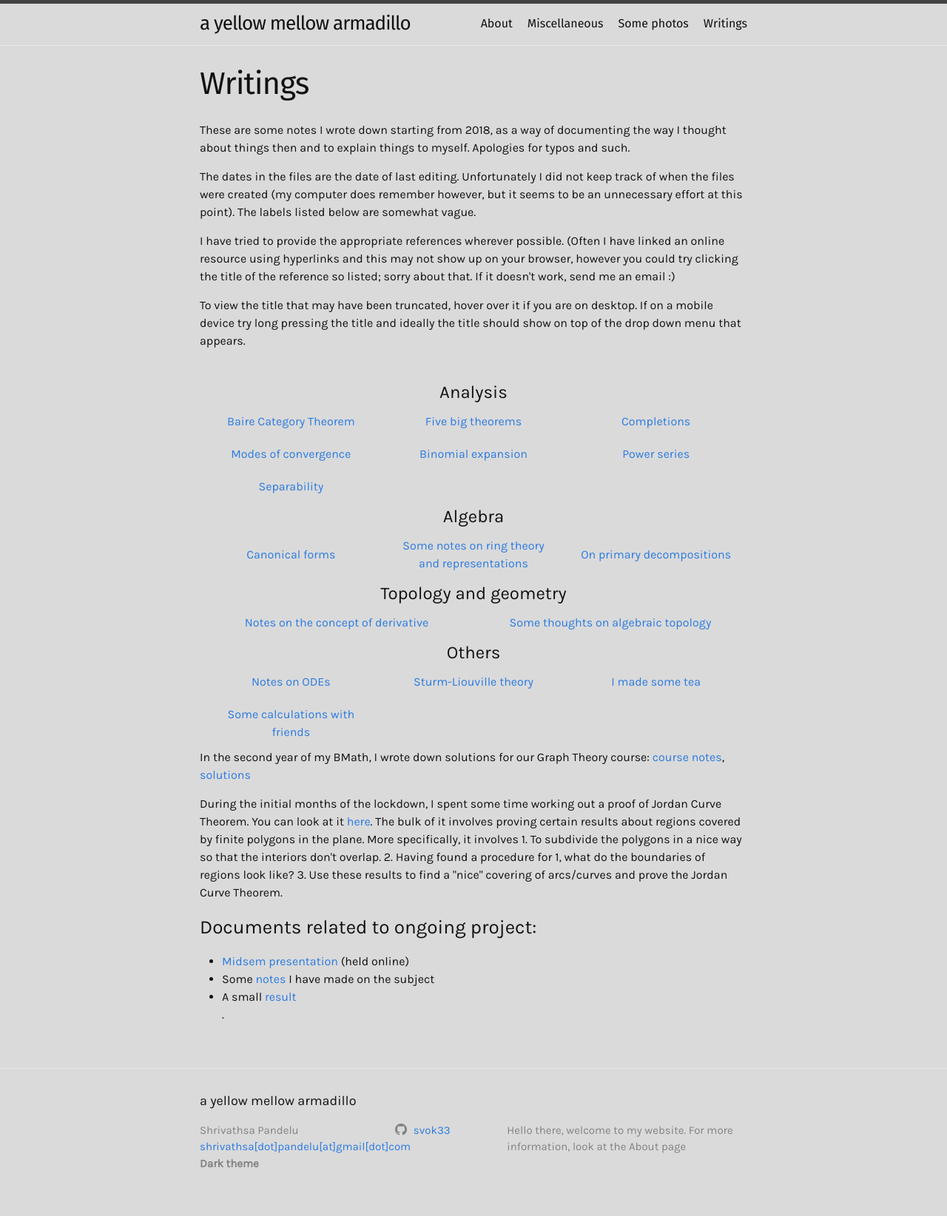
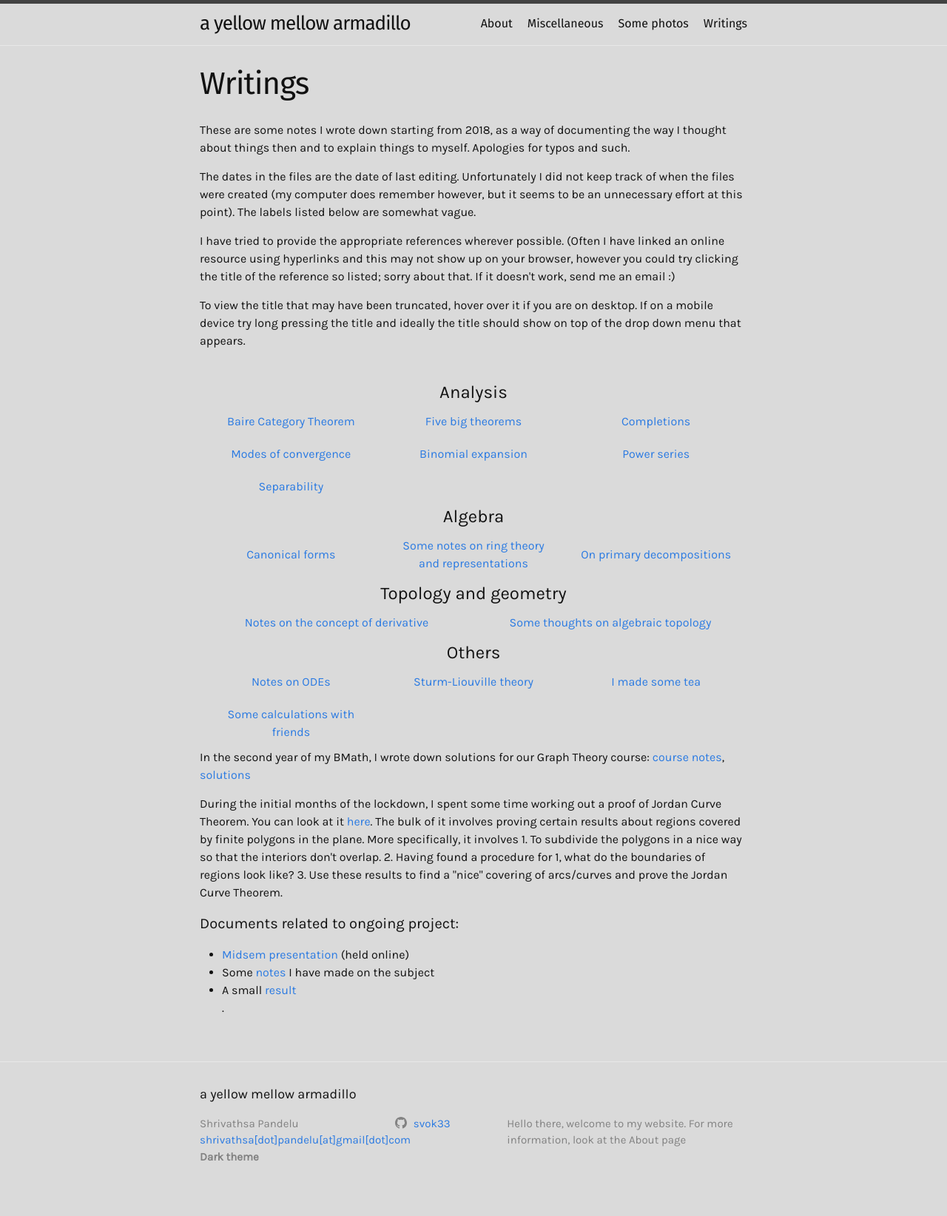
Before and after one commit to shrivathsap/shrivathsap.github.io, a Jekyll site: the page built from writings.html, in a window 1280 px wide. Shown: the whole page at 74% size. Built offline with Jekyll 4.4.1, drawn with Linux system fonts in a browser that asks for light colours.

```diff
--- a/writings.html
+++ b/writings.html
@@ -119,7 +119,7 @@ title: Writings
 
 		<p>During the initial months of the lockdown, I spent some time working out a proof of Jordan Curve Theorem. You can look at it <a href="./resources/pdfs/topgeom/even better.pdf">here</a>. The bulk of it involves proving certain results about regions covered by finite polygons in the plane. More specifically, it involves 1. To subdivide the polygons in a nice way so that the interiors don't overlap. 2. Having found a procedure for 1, what do the boundaries of regions look like? 3. Use these results to find a "nice" covering of arcs/curves and prove the Jordan Curve Theorem.</p>
 
-		<h3 id="project">Documents related to ongoing project:</h3>
+		<h4 id="project">Documents related to ongoing project:</h4>
 		<ul>
 			<li><a href="./resources/pdfs/project/midsem-presentation.pdf">Midsem presentation</a> (held online)</li>
 			<li>Some <a href="./resources/pdfs/project/thesis.pdf">notes</a> I have made on the subject</li>
```
